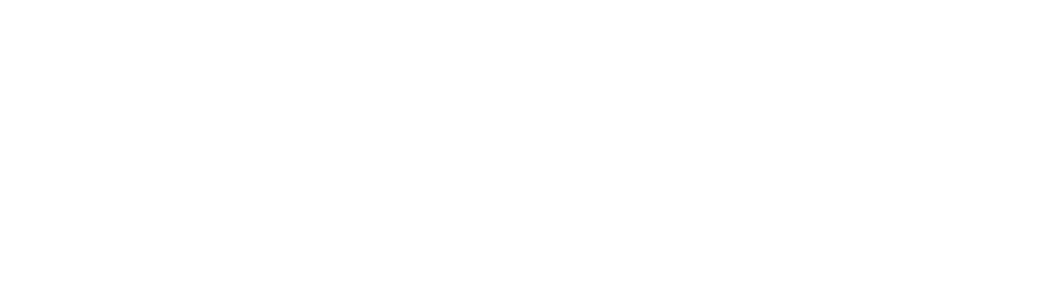
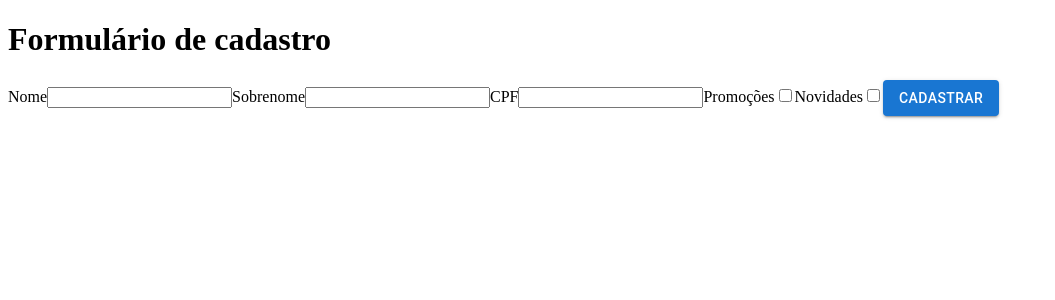
Before and after one commit to RenanTRS/react-hooks, a React (Vite) app: page / in a window 1280 px wide. Shown: the top 300 px of the page, without its empty margins (0-1055 px from the left). Built offline with nearby package versions, Linux system fonts and the light colour scheme.

Commit message:
create form component

```diff
--- a/src/App.tsx
+++ b/src/App.tsx
@@ -1,10 +1,13 @@
 import './App.css'
+import { Form } from './components/Form'
 
 function App() {
 
   return (
-    <div className="App">
-    </div>
+    <>
+      <h1>Formulário de cadastro</h1>
+      <Form />
+    </>
   )
 }
 
--- /dev/null
+++ b/src/components/Form/index.tsx
@@ -0,0 +1,23 @@
+import Button from '@mui/material/Button'
+export const Form = () => {
+    return (
+        <form>
+            <label htmlFor="">Nome</label>
+            <input type="text" />
+
+            <label htmlFor="">Sobrenome</label>
+            <input type="text" />
+
+            <label htmlFor="">CPF</label>
+            <input type="text" />
+
+            <label htmlFor="">Promoções</label>
+            <input type="checkbox" />
+
+            <label htmlFor="">Novidades</label>
+            <input type="checkbox" />
+
+            <Button variant='contained' type="submit">Cadastrar</Button>
+        </form>
+    )
+}
```
